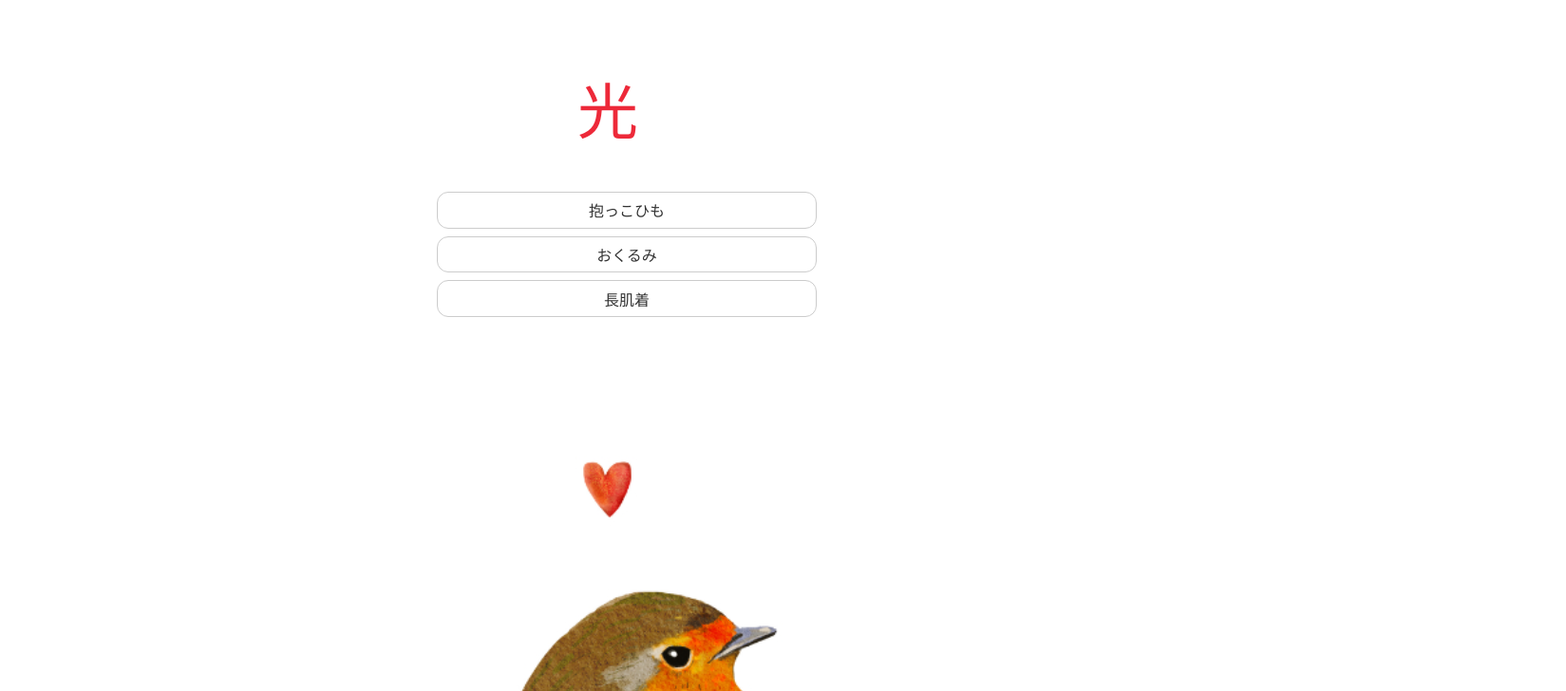
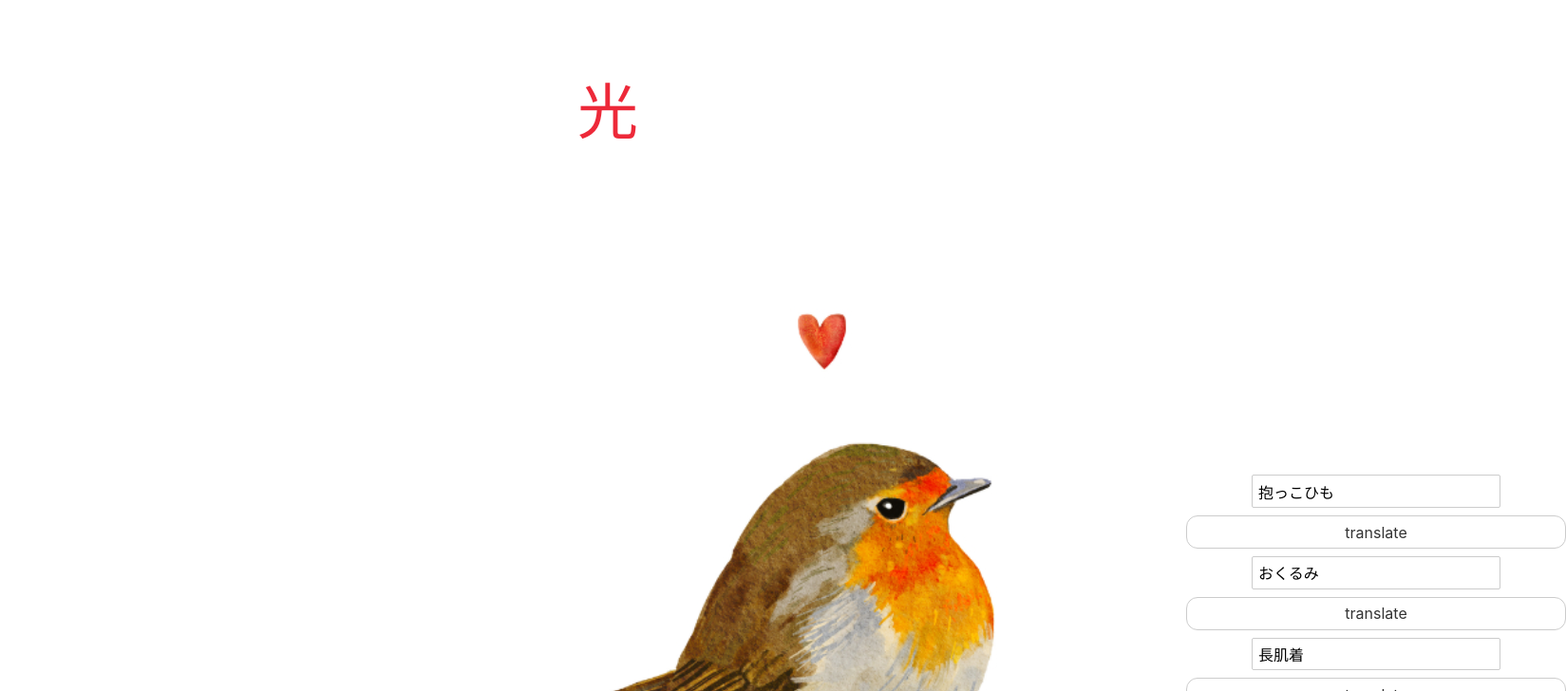
Before and after one commit to lichtbrenger/kokun, a Svelte app: page / in a window 1280 px wide. Shown: the top 728 px of the page at 95% size, 1649 px wide, since content can reach past the window. Built offline with nearby package versions, Linux system fonts and the light colour scheme.

Commit message:
reordered list and image

```diff
--- a/src/App.svelte
+++ b/src/App.svelte
@@ -5,11 +5,18 @@
 
 <main>
   <h1>{title}</h1>
-  <TaskList />
-  <img src="images/roodborstje.png" alt="background image" />
+  <div class="flexcontainer">
+    <img src="images/roodborstje.png" alt="background image" />
+    <TaskList />
+  </div>
 </main>
 
 <style>
+  .flexcontainer {
+    display: flex;
+    align-items: center;
+    margin-left: 500px;
+  }
 	main {
 		text-align: center;
 		padding: 1em;
--- a/src/Task.js
+++ b/src/Task.js
@@ -4,4 +4,13 @@ export class Task {
     this.japanese = japanese;
     this.dutch = dutch
   }
+
+  translate() {
+    if(this.active == this.japanese) {
+      this.active = this.dutch
+    }
+    else {
+      this.active = this.japanese
+    }
+  }
 }
--- a/src/TaskList.svelte
+++ b/src/TaskList.svelte
@@ -8,7 +8,7 @@
   ];
 
   function switchLanguage(task){
-    task.active = task.dutch;
+    task.translate()
   }
 </script>
 
@@ -33,7 +33,8 @@
   <ul>
     {#each tasks as task}
       <li>
-        <button on:click={() => switchLanguage(task)} class="description" type="text" >{task.active}</button>
+        <input bind:value={task.active} />
+        <button on:click={() => switchLanguage(task)} class="description" type="text" >translate</button>
       </li>
     {/each}
   </ul>
```
Also changed, not shown: public/build/bundle.css, public/build/bundle.js, 1 other file (tests, documents, lock files or other folders).
